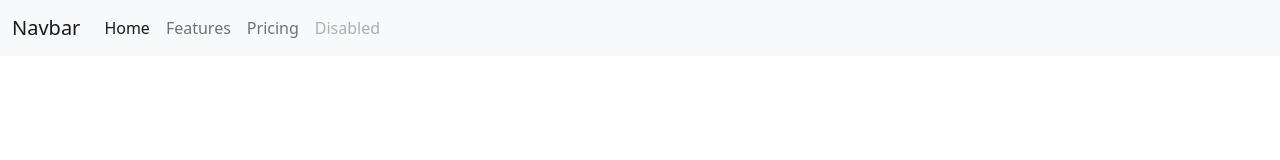
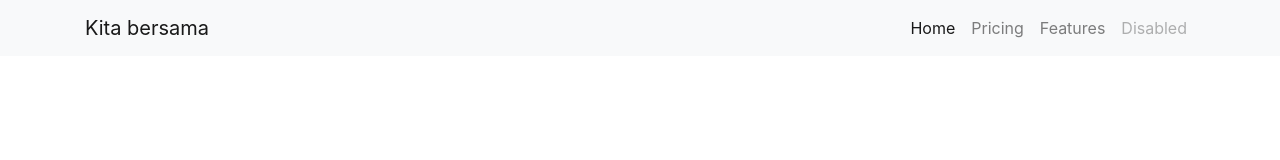
Before and after one commit to MuhammadRifkiPutraLaksmana/muhammadrifkiputralaksmana.github.com, a plain HTML site: page index.html in a window 1280 px wide. Drawn offline with nearby package versions, Linux system fonts and the light colour scheme.

Commit message:
Update index.html

```diff
--- a/index.html
+++ b/index.html
@@ -3,28 +3,49 @@
   <head>
     <!-- Required meta tags -->
     <meta charset="utf-8">
-    <meta name="viewport" content="width=device-width, initial-scale=1">
+    <meta name="viewport" content="width=device-width, initial-scale=1, shrink-to-fit=no">
 
-    <link href="https://cdn.jsdelivr.net/npm/bootstrap@5.0.0-beta1/dist/css/bootstrap.min.css" rel="stylesheet" integrity="sha384-giJF6kkoqNQ00vy+HMDP7azOuL0xtbfIcaT9wjKHr8RbDVddVHyTfAAsrekwKmP1" crossorigin="anonymous">
+    <!-- Bootstrap CSS -->
+    <link rel="stylesheet" href="https://stackpath.bootstrapcdn.com/bootstrap/4.1.3/css/bootstrap.min.css" integrity="sha384-MCw98/SFnGE8fJT3GXwEOngsV7Zt27NXFoaoApmYm81iuXoPkFOJwJ8ERdknLPMO" crossorigin="anonymous">
 
-   <title>web.rifki!</title>
+    <!-- MY CSS -->
+    <link rel="stylesheet" href="style.css">
+
+    <title>Web Rifki</title>
   </head>
   <body>
+    <!-- Navbar -->
     <nav class="navbar navbar-expand-lg navbar-light bg-light">
-  <div class="container-fluid">
-    <a class="navbar-brand" href="#">Navbar</a>
-    <button class="navbar-toggler" type="button" data-bs-toggle="collapse" data-bs-target="#navbarNavAltMarkup" aria-controls="navbarNavAltMarkup" aria-expanded="false" aria-label="Toggle navigation">
+      <div class="container">
+        <a class="navbar-brand" href="#">Kita bersama </a>
+        <button class="navbar-toggler" type="button" data-toggle="collapse" data-target="#navbarNavAltMarkup" aria-controls="navbarNavAltMarkup" aria-expanded="false" aria-label="Toggle navigation">
           <span class="navbar-toggler-icon"></span>
         </button>
         <div class="collapse navbar-collapse" id="navbarNavAltMarkup">
-      <div class="navbar-nav">
-        <a class="nav-link active" aria-current="page" href="#">Home</a>
-        <a class="nav-link" href="#">Features</a>
-        <a class="nav-link" href="#">Pricing</a>
-        <a class="nav-link disabled" href="#" tabindex="-1" aria-disabled="true">Disabled</a>
+          <div class="navbar-nav ml-auto">
+            <a class="nav-item nav-link active" href="#">Home <span class="sr-only">(current)</span></a>
+            <a class="nav-item nav-link" href="#">Pricing</a>
+            <a class="nav-item nav-link" href="#">Features</a>
+            <a class="nav-item nav-link disabled" href="#">Disabled</a>
           </div>
         </div>
      </div>
     </nav>
+    <!-- Akhir Navbar -->
+
+
+
+
+
+
+
+
+
+
+    <!-- Optional JavaScript -->
+    <!-- jQuery first, then Popper.js, then Bootstrap JS -->
+    <script src="https://code.jquery.com/jquery-3.3.1.slim.min.js" integrity="sha384-q8i/X+965DzO0rT7abK41JStQIAqVgRVzpbzo5smXKp4YfRvH+8abtTE1Pi6jizo" crossorigin="anonymous"></script>
+    <script src="https://cdnjs.cloudflare.com/ajax/libs/popper.js/1.14.3/umd/popper.min.js" integrity="sha384-ZMP7rVo3mIykV+2+9J3UJ46jBk0WLaUAdn689aCwoqbBJiSnjAK/l8WvCWPIPm49" crossorigin="anonymous"></script>
+    <script src="https://stackpath.bootstrapcdn.com/bootstrap/4.1.3/js/bootstrap.min.js" integrity="sha384-ChfqqxuZUCnJSK3+MXmPNIyE6ZbWh2IMqE241rYiqJxyMiZ6OW/JmZQ5stwEULTy" crossorigin="anonymous"></script>
   </body>
 </html>
```
Lines whose indentation alone changed are shown as unchanged.
